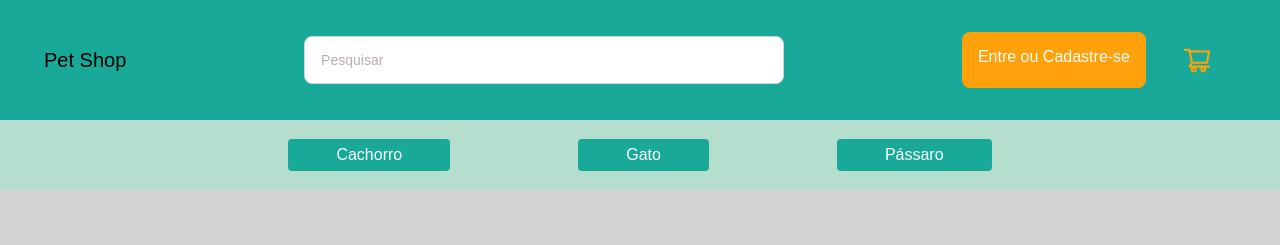
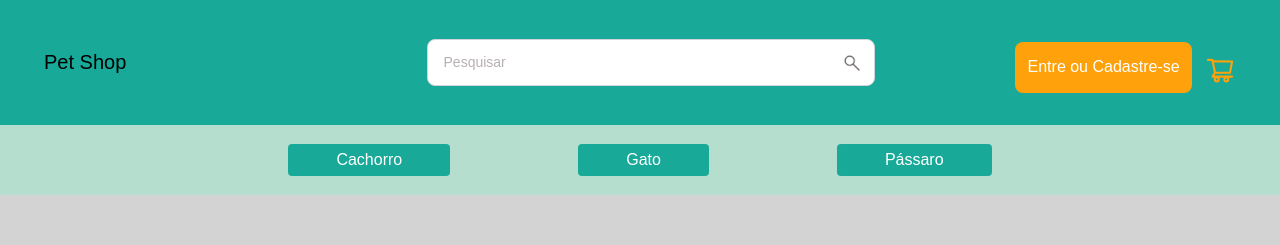
Before and after one commit to viniciussm07/pet-shop, a Next.js app: page / in a window 1280 px wide. Shown: the top 245 px of the page. Built offline with nearby package versions, Linux system fonts and the light colour scheme; no server answers.

Commit message:
search and fix front navbar

```diff
--- a/src/components/Navbar/NavbarElements.jsx
+++ b/src/components/Navbar/NavbarElements.jsx
@@ -1,8 +1,9 @@
 import styled from "styled-components";
+import Image from "next/image";
 
 export const Nav = styled.nav`
   color: white;
-  min-width: 560px;
+  min-width: 400px;
 `;
 
 export const NavbarContainer1 = styled.div`
@@ -49,7 +50,8 @@ export const Logo = styled.span`
 `;
 
 export const Search = styled.form`
-  width: 30rem;
+  padding-left: 10rem;
+  width: 50%;
 `;
 
 export const Label = styled.label`
@@ -60,6 +62,9 @@ export const Label = styled.label`
 
 export const InputWrap = styled.div`
   display: flex;
+  background-color: white;
+  border-radius: 0.5rem;
+  border: 1px solid rgb(209 213 219);
 `;
 
 export const Input = styled.input`
@@ -70,7 +75,8 @@ export const Input = styled.input`
   line-height: 1.25rem;
   color: black;
   border-radius: 0.5rem;
-    border: 1px solid rgb(209 213 219);
+  border: 0px solid rgb(209 213 219);
+  background-color: transparent;
 
   ::placeholder {
     color: #b8b0b0;
@@ -118,7 +124,7 @@ const NavButton = styled.a`
   border-width: 0px;
   background-color: #ffa10a;
   color: white;
-  padding: 0.8rem 1rem 0.8rem 1rem;
+  padding: 0.8rem 0.8rem 0.5rem 0.8rem;
   font-size: 1rem;
   line-height: 1.5rem;
   text-decoration: none;
@@ -131,20 +137,42 @@ const NavButton = styled.a`
 
 export const LoginButton = styled(NavButton)`
   display: flex;
-`
+  color: ${(props) => (props.color ? props.color : "white")};
+  background-color: ${(props) =>
+    props.backgroundColor ? props.backgroundColor : "#ffa10a"};
+`;
 
 export const CartButton = styled(NavButton)`
   display: flex;
-    margin: 0 20px;
+  margin: 0 0.8;
   background-color: transparent;
-`
+`;
 
 export const MyAccountButton = styled(NavButton)`
   display: flex;
-    margin: 0 20px;
-`
+  margin: 0 0.8rem;
+`;
 
 export const WrapButtons = styled.div`
   display: flex;
   flex-direction: row;
+  margin-top: 10px;
 `;
+
+export const SearchButton = styled.button`
+  background-color: transparent;
+  border: 0px;
+  border-radius: 0.5rem;
+  padding: 0.8rem 0.8rem 0.5rem 0.8rem;
+
+  cursor: pointer;
+  &:hover {
+    box-shadow: 0px 0px 5px black;
+  }
+  /* padding: 0.5rem 0; */
+`;
+
+export const Img = styled(Image)`
+  height: 100px;
+  width: 100px;
+`;
--- a/src/components/Navbar/index.jsx
+++ b/src/components/Navbar/index.jsx
@@ -15,6 +15,8 @@ import {
   CartButton,
   MyAccountButton,
   WrapButtons,
+  SearchButton,
+  Img
 } from "./NavbarElements.jsx";
 import { AiOutlineShoppingCart, AiOutlineLogout } from "react-icons/ai";
 import {
@@ -31,6 +33,10 @@ const Navbar = () => {
   const [meusDados, setMeusDados] = useState("");
   const [numItems, setNumItems] = useState("");
   const [loggedAdmin, setLoggedAdmin] = useState(false);
+
+  // Variáveis para pesquisa na searchBar
+  const [searchResults, setSearchResults] = useState([]);
+  const [tags, setTag] = useState("");
 
   const changeNav = () => {
     if (getIsLoggedIn() == "true") {
@@ -50,7 +56,7 @@ const Navbar = () => {
 
   useEffect(() => {
     const getItems = localStorage.getItem("items");
-    console.log("items", getItems);
+    // console.log("items", getItems);
     if (getItems == "") {
       localStorage.removeItem("items");
     } else {
@@ -75,6 +81,24 @@ const Navbar = () => {
     }
   };
 
+  const search = async (event) => {
+    event.preventDefault();
+
+    const searchTags = tags.split(" ");
+    const produtos = []
+
+
+    for (let i = 0; i < searchTags.length; i++) {
+      const response = await api.get(`/products/tags/${searchTags[i]}`);
+      for (let j = 0; j < response.data.length; j++){
+        produtos.push(response.data[i]);
+      }
+    }
+
+    console.log(produtos);
+    setSearchResults(produtos);
+  };
+
   return (
     <>
       <Nav>
@@ -82,11 +106,20 @@ const Navbar = () => {
           <NavLogoWrap href="/">
             <Logo>Pet Shop</Logo>
           </NavLogoWrap>
-          <Search>
+          <Search onSubmit={search}>
             <Label />
             <InputWrap>
-              <Input placeholder="Pesquisar" />
+              <Input
+                  placeholder="Pesquisar" name="tag"
+                  value={tags}
+                  onChange={(e) => setTag(e.target.value.toLowerCase())}
+                  type="text"
+                  required />
+              <SearchButton>
+                <Img src="/images/lupa50x50.webp" alt="" width={20} height={20}/>
+              </SearchButton>
             </InputWrap>
+
           </Search>
           <WrapButtons>
             {loggedNav ? null : (
@@ -99,7 +132,7 @@ const Navbar = () => {
             {loggedNav ? (
               <>
                 <MyAccountButton href={meusDados}>Minha Conta</MyAccountButton>
-                <LoginButton onClick={confirmarSair}>
+                <LoginButton backgroundColor="transparent" onClick={confirmarSair} color="#ffa10a">
                   <AiOutlineLogout size={25} /> &nbsp; Sair{" "}
                 </LoginButton>
               </>
```
Also changed, not shown: 1 other file (tests, documents, lock files or other folders). Lines whose indentation alone changed are shown as unchanged.
